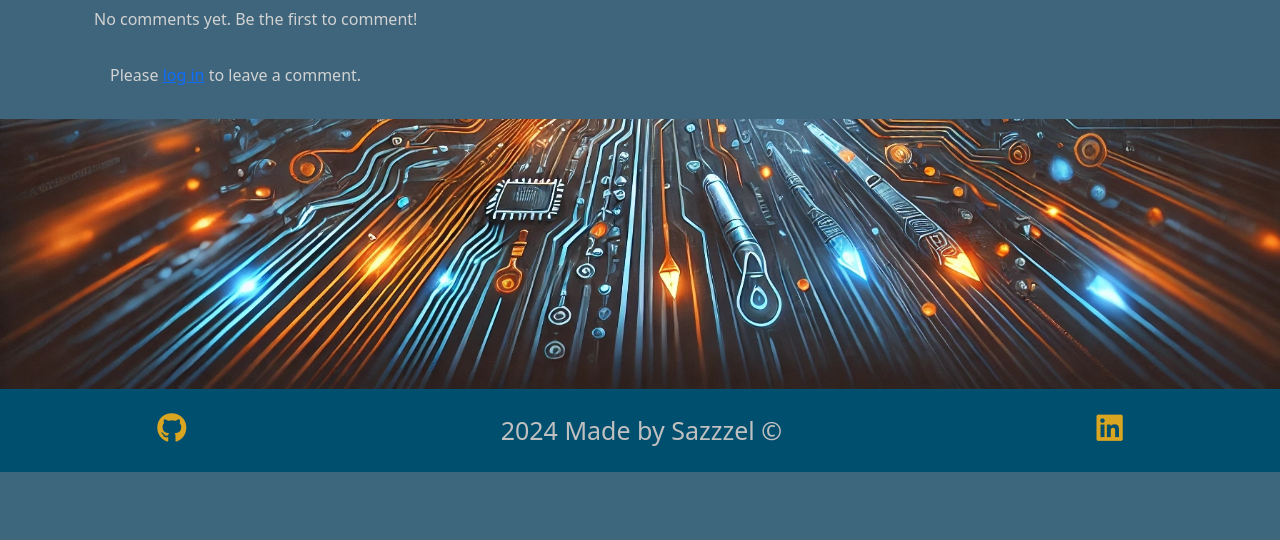
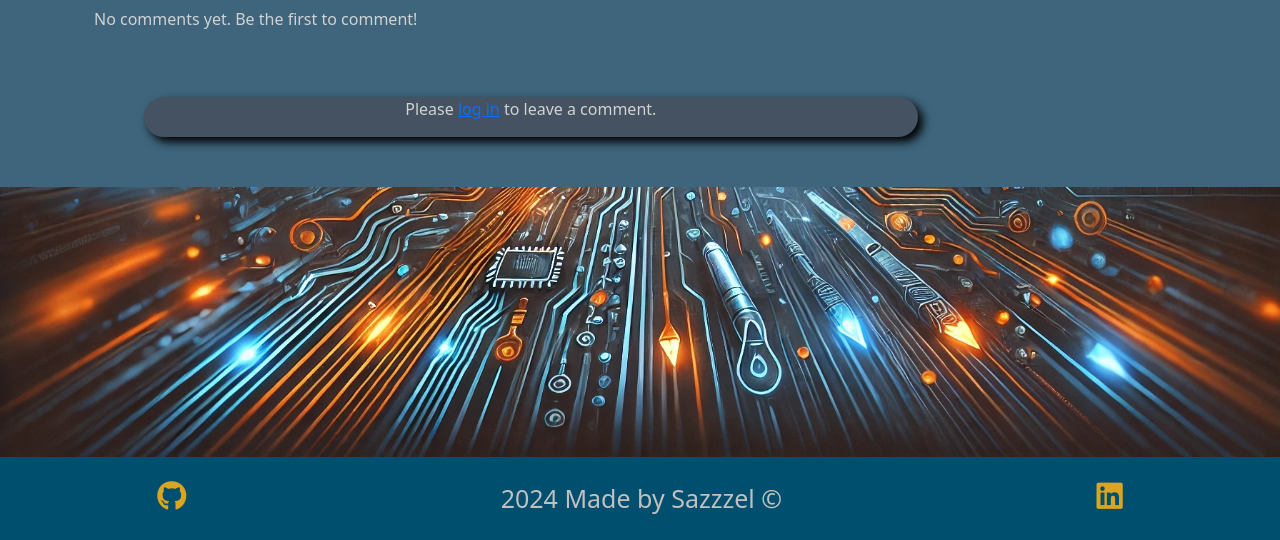
Before and after one commit to Sazzzel/Blogggel, a Django app: template blogggel/templates/blogggel/post_detail.html in a window 1280 px wide. Shown: the part 657-1197 px from the top of the page. Before the commit the page ends 1129 px from the top, so only its background shows below. Run offline with Django 4.2, Linux system fonts and the light colour scheme; the template is opened without the code that fills it, so the values that code supplies are empty; some libraries are stand-ins or nearby versions.

Commit message:
Edit: comments Add and Edit, Testimonial Add and Edit, To fix styling.

```diff
--- a/blogggel/templates/blogggel/index.html
+++ b/blogggel/templates/blogggel/index.html
@@ -73,7 +73,7 @@
 <!-- Add Testimonial Modal -->
 <div class="modal fade" id="addTestimonialModal" aria-labelledby="addTestimonialModalLabel" >
     <div class="modal-dialog">
-        <div class="modal-content">
+        <div class="wizard">
             <div class="modal-header">
                 <h5 class="modal-title" id="addTestimonialModalLabel">Add a Testimonial</h5>
                 <button type="button" class="btn-close" data-bs-dismiss="modal" aria-label="Close"></button>
--- a/blogggel/templates/blogggel/post_detail.html
+++ b/blogggel/templates/blogggel/post_detail.html
@@ -75,7 +75,7 @@
 
         <div>
             <div class="card sticky-top">
-                <div class="card-body">
+                <div class="wizard">
                     {% if user.is_authenticated %}
                         <h3>Leave a Comment:</h3>
                         <p>Posting as: {{ user.username }}</p>
```
